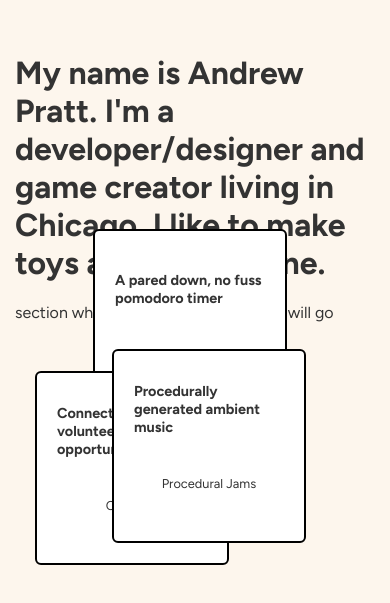
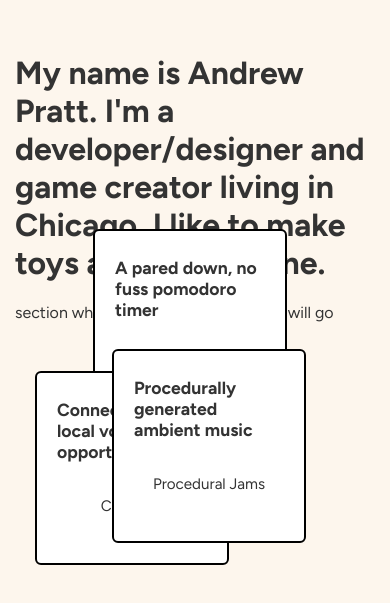
Before and after one commit to apratt957/2024portfolio, a Next.js app: page / in a window 390 px wide. Shown: the part 237-840 px from the top of the page. Built offline with nearby package versions, Linux system fonts and the light colour scheme.

Commit message:
font size adjust

```diff
--- a/src/app/page.module.css
+++ b/src/app/page.module.css
@@ -47,10 +47,10 @@
   }
   .cardDescription {
     margin: 0;
-    font-size: 0.9rem;
+    font-size: 1.1rem;
   }
 
   .cardTitle {
-    font-size: 0.8rem;
+    font-size: 0.95rem;
   }
 }
```
